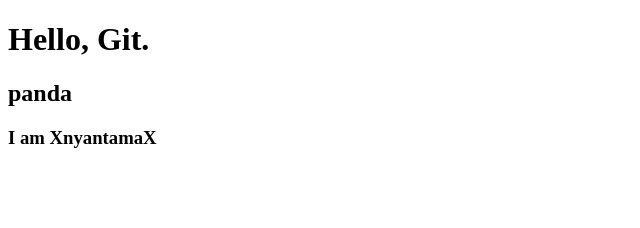
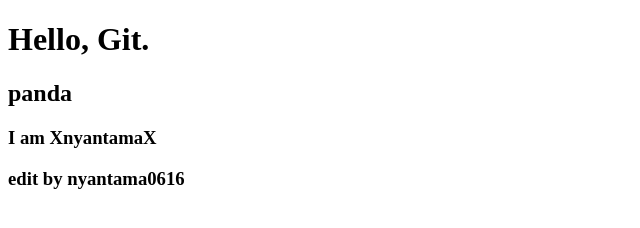
Before and after one commit to nyantama0616/practice_git, a plain HTML site: page public/index.html in a window 1280 px wide. Shown: the whole page, without its empty margins (0-640 px from the left). Drawn offline with Linux system fonts and the light colour scheme.

Commit message:
by nyantama0616

```diff
--- a/public/index.html
+++ b/public/index.html
@@ -10,6 +10,7 @@
     <h1>Hello, Git.</h1>
     <h2 id="animal"></h2>
     <h3>I am XnyantamaX</h3>
+    <h3>edit by nyantama0616</h3>
 
     <script src="../src/index.js"></script>
 </body>
```
